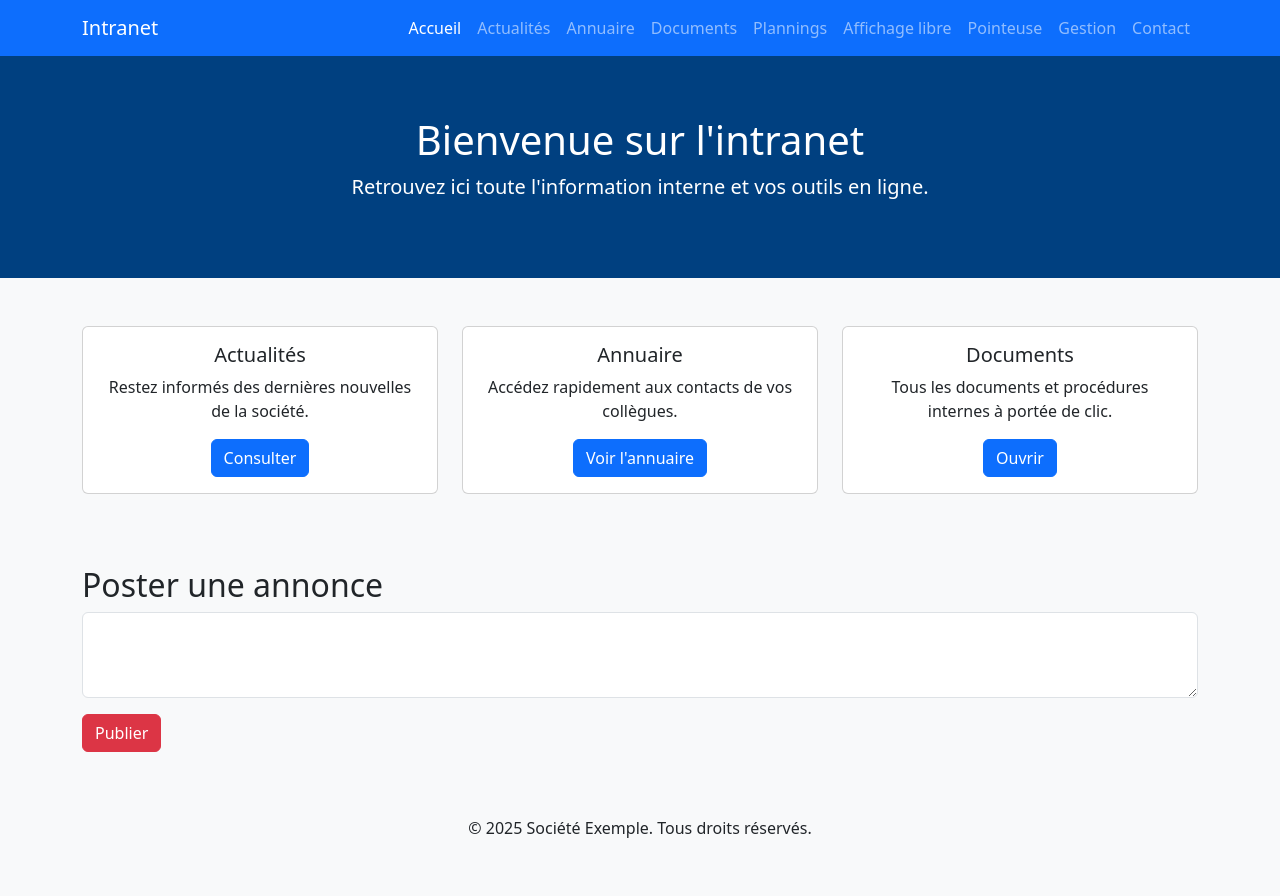
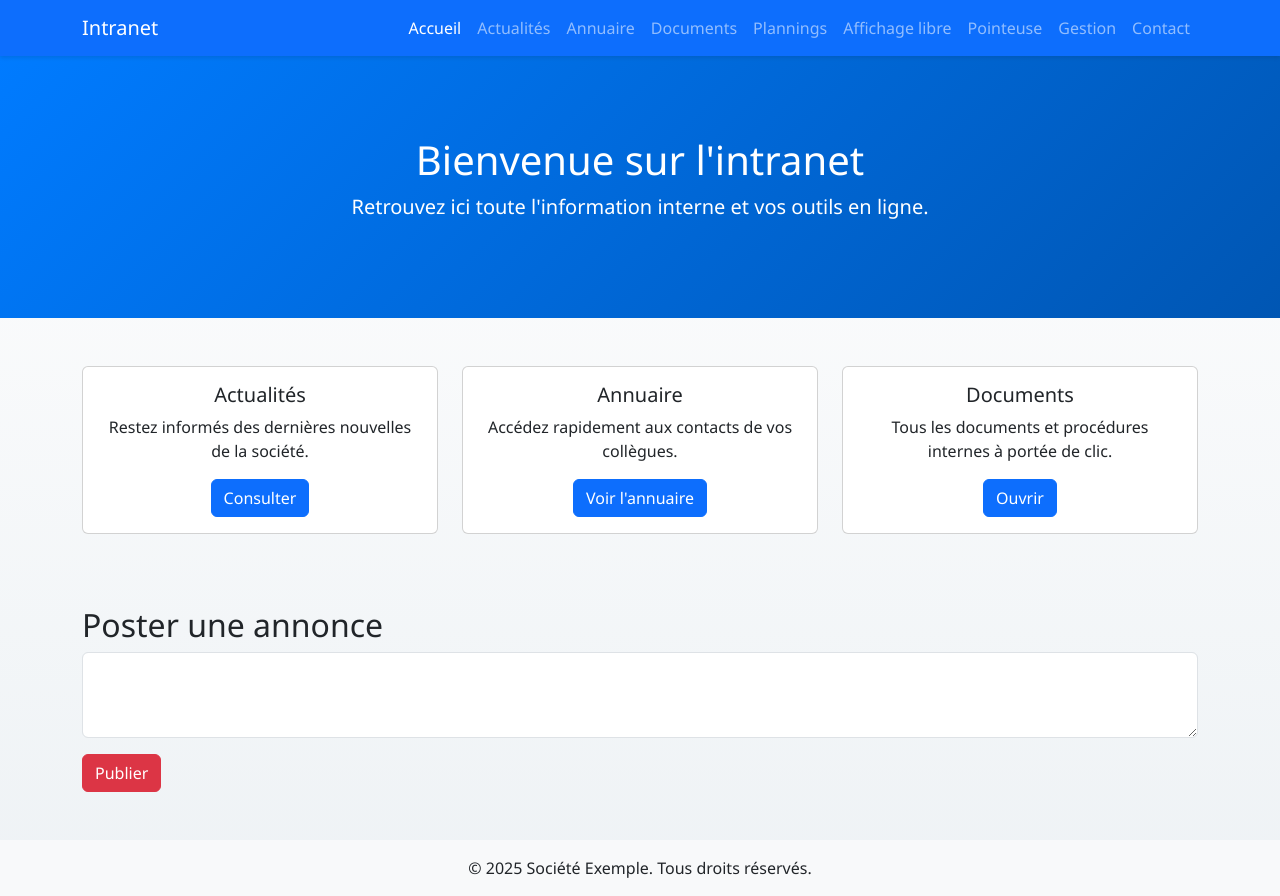
Before and after one commit to evansarr33/intranet, a plain HTML site: page index.html in a window 1280 px wide. Before the commit the page ends 856 px from the top, so only its background shows below. Drawn offline with nearby package versions, Linux system fonts and the light colour scheme.

Commit message:
Add global stylesheet and link all pages

```diff
--- a/index.html
+++ b/index.html
@@ -5,10 +5,7 @@
     <meta name="viewport" content="width=device-width, initial-scale=1">
     <title>Intranet de la société</title>
     <link href="https://cdn.jsdelivr.net/npm/bootstrap@5.3.1/dist/css/bootstrap.min.css" rel="stylesheet" integrity="sha384-+qdLa3nh1+Y5oHq6A8ft7tZUH7gySk7qU7rKcWZLvz2C+VJJ9G0bfb27snPc8bZ4" crossorigin="anonymous">
-    <style>
-        body { background-color: #f8f9fa; }
-        .hero { background-color: #004080; color: #fff; padding: 60px 0; text-align: center; }
-    </style>
+    <link rel="stylesheet" href="style.css">
 </head>
 <body>
 <nav class="navbar navbar-expand-lg navbar-dark bg-primary">
--- /dev/null
+++ b/style.css
@@ -0,0 +1,53 @@
+body {
+    font-family: 'Segoe UI', Tahoma, Geneva, Verdana, sans-serif;
+    background: linear-gradient(180deg, #ffffff, #eef2f5);
+    min-height: 100vh;
+    display: flex;
+    flex-direction: column;
+}
+
+.navbar {
+    box-shadow: 0 2px 4px rgba(0,0,0,0.1);
+    animation: slideDown 0.6s ease;
+}
+
+.hero {
+    background: linear-gradient(135deg, #007bff, #0056b3);
+    color: #fff;
+    padding: 80px 0;
+    text-align: center;
+    animation: fadeIn 1s ease;
+}
+
+.card:hover {
+    transform: translateY(-4px);
+    box-shadow: 0 8px 16px rgba(0,0,0,0.2);
+    transition: transform 0.3s, box-shadow 0.3s;
+}
+
+footer {
+    margin-top: auto;
+}
+
+@keyframes fadeIn {
+    from { opacity: 0; }
+    to { opacity: 1; }
+}
+
+@keyframes slideDown {
+    from { transform: translateY(-50px); }
+    to { transform: translateY(0); }
+}
+
+#annonceModal .modal-dialog {
+    margin-top: 1rem;
+}
+
+#annonceModal .modal-content {
+    animation: pulse 1s infinite;
+}
+
+@keyframes pulse {
+    0%, 100% { transform: scale(1); }
+    50% { transform: scale(1.05); }
+}
```
Also changed, not shown: affichage.html (+1 -0 lines), gestion.html (+1 -0 lines), plannings.html (+1 -0 lines), pointeuse.html (+1 -0 lines), 1 other file.
